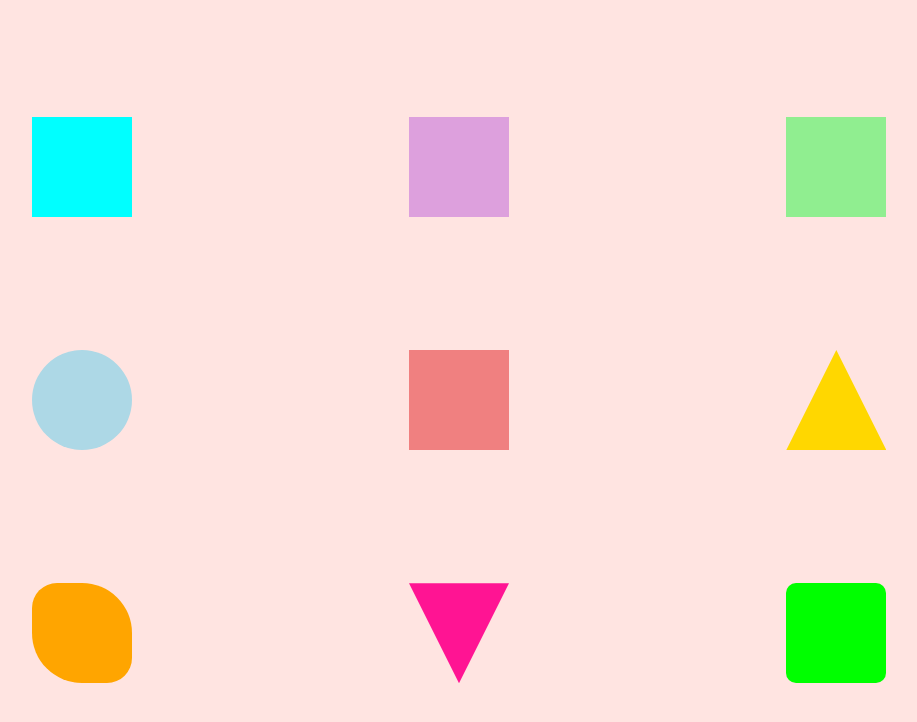
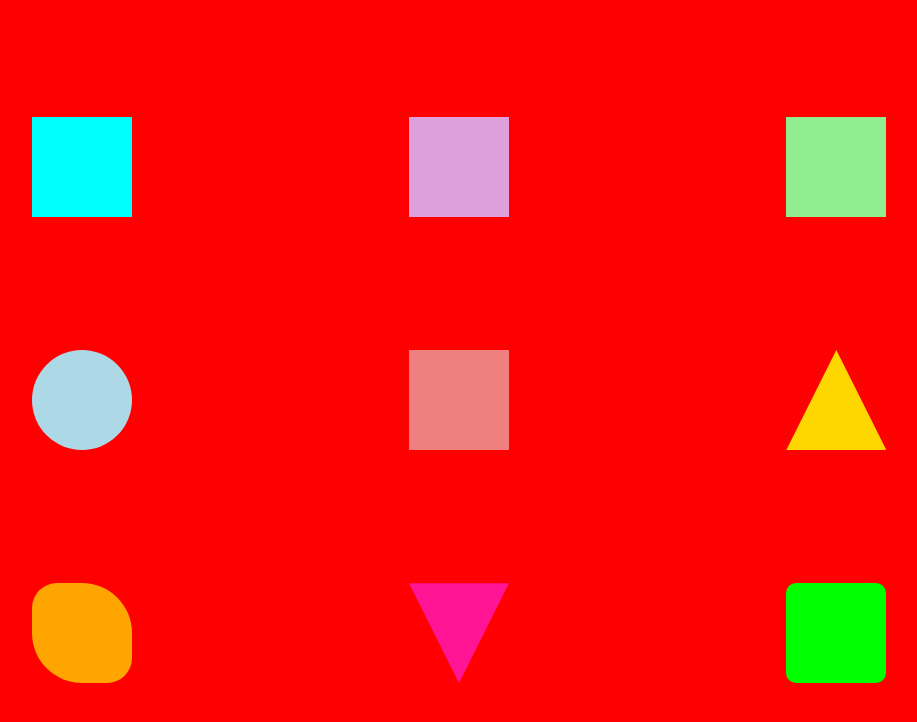
Before and after one commit to GenesisRivera1234/Spring-2025, a plain HTML site: page transformation/index.html in a window 1280 px wide. Shown: the whole page, without its empty margins (181-1098 px from the left). Drawn offline with Linux system fonts and the light colour scheme.

Commit message:
Update style.css

```diff
--- a/transformation/css/style.css
+++ b/transformation/css/style.css
@@ -4,7 +4,7 @@
 }
 
 body {
-  background-color: #ffe4e1; /* A soft pink */
+  background-color: red;
   height: 100vh;
   display: flex;
   justify-content: center;
```
